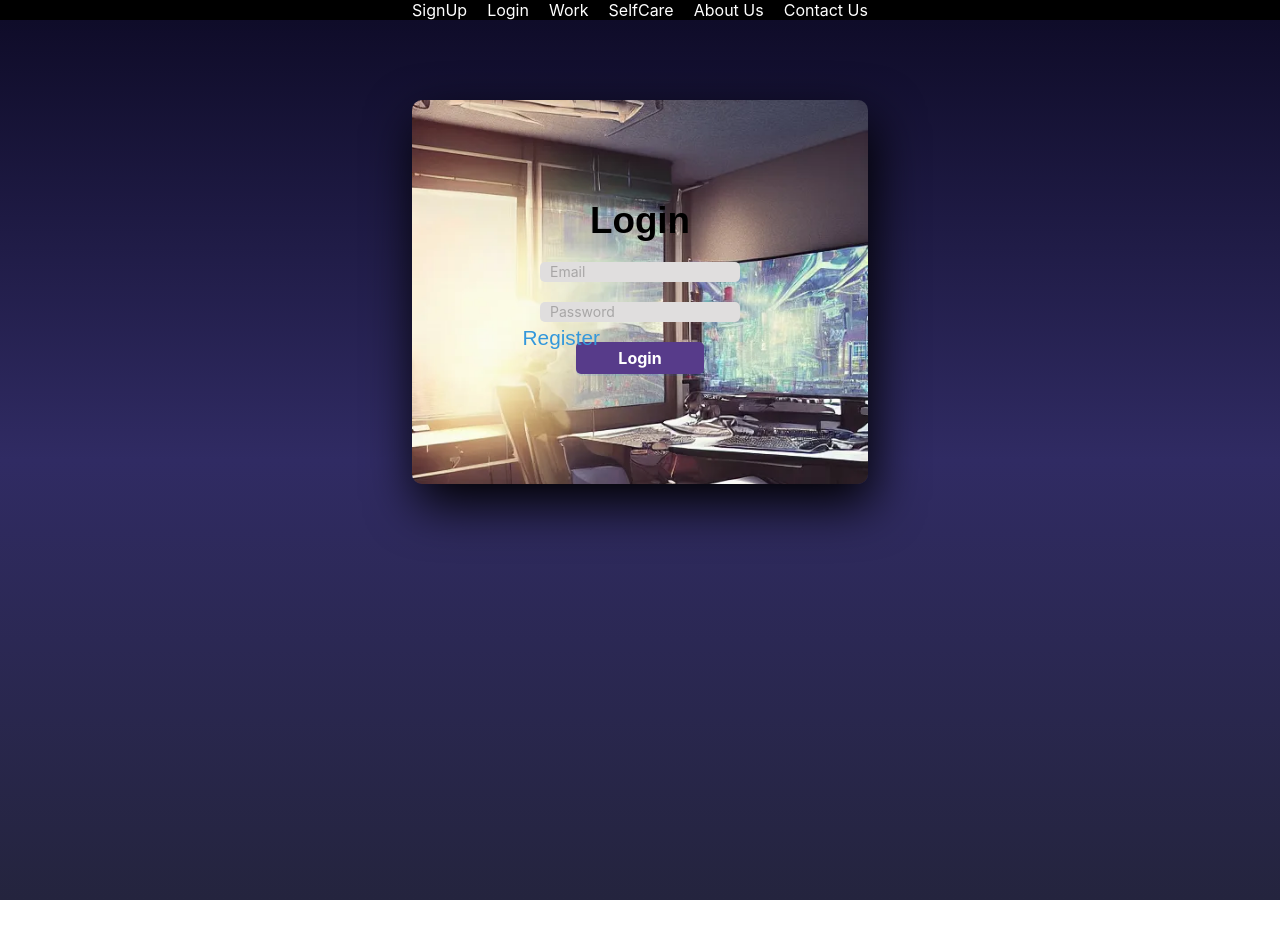
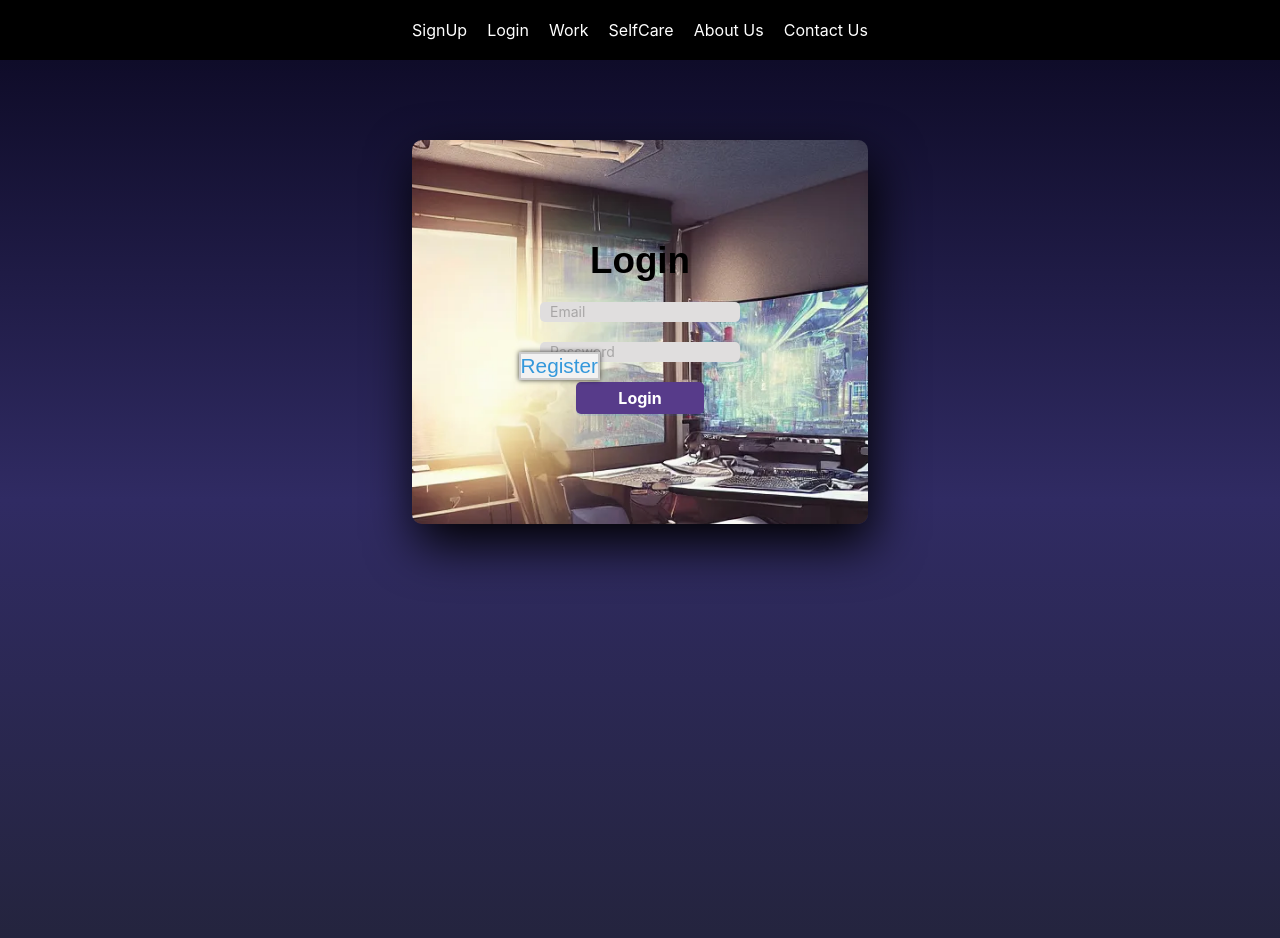
Before and after one commit to TimothyDanfield/Agenda-X-Productivity, a React (Create React App) app: page /login in a window 1280 px wide. Before the commit the page ends 900 px from the top, so only its background shows below. Built offline with nearby package versions, Linux system fonts and the light colour scheme.

Commit message:
logout function

```diff
--- a/src/components/Home/WelcomePage.js
+++ b/src/components/Home/WelcomePage.js
@@ -1,6 +1,8 @@
 import React from "react";
 import { useState } from "react";
 import { Link } from "react-router-dom";
+
+
 
 const WelcomePage = () => {
   const [username, setUsername] = useState("");
--- a/src/components/NavBar/NavBar.js
+++ b/src/components/NavBar/NavBar.js
@@ -1,9 +1,15 @@
 import React from "react";
 import { Link } from "react-router-dom";
 
+const handleLogOut = () => {
+  localStorage.removeItem('User')
+  alert("User Signed Out!")
+  navigate('/login')
+}
+
 const NavBar = () => {
   return (
-    <div style={{ textDecoration:"none", textAlign: "center", backgroundColor: "black" }}>
+    <div style={{padding:"20px",   textDecoration:"none", textAlign: "center", backgroundColor: "black" }}>
       <Link style={{ textDecoration:"none", color: "white", padding: "10px" }} to="/signup">
         SignUp
       </Link>
--- a/src/components/User/LoginPage.js
+++ b/src/components/User/LoginPage.js
@@ -48,6 +48,9 @@ const LoginPage = () => {
     setPassword("");
   };
 
+  // signout functionality
+
+
 
   // Create funtionality for the sign up here
 
--- a/src/components/User/loginpage.css
+++ b/src/components/User/loginpage.css
@@ -90,8 +90,11 @@ text-decoration: none;
 color: rgb(52,152,219);
 font-size: 1.3rem;
 position: absolute;
-bottom: 450px;
+bottom: 420px;
 right: 680px;
+background-color: #f2f2f2;
+border: 2px solid #ccc;
+box-shadow: 0px 0px 5px 0px rgba(0,0,0,0.75);
   }
 
 
```
